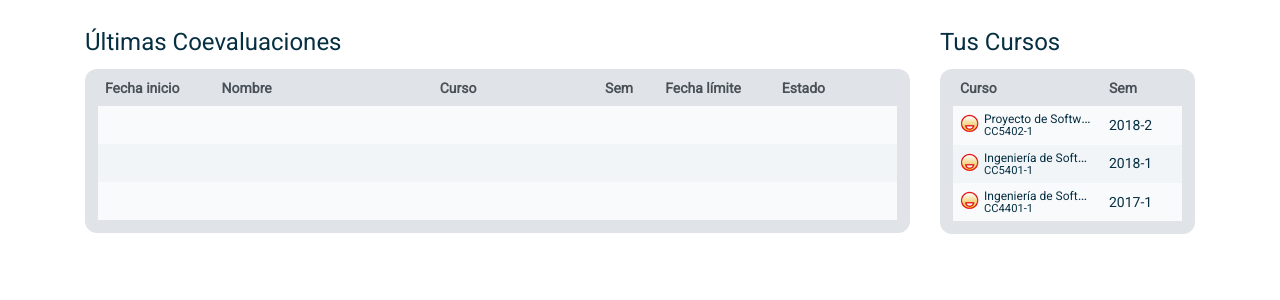
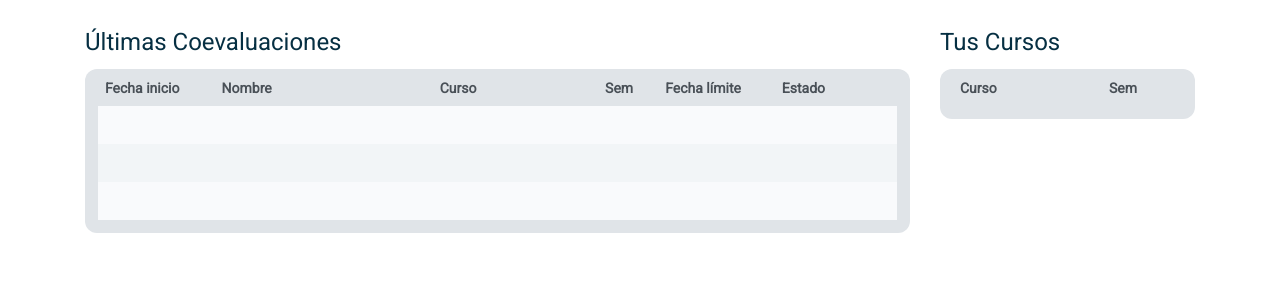
Before and after one commit to DCC-CC4401/2018-2-Tiburoncin-hu-ha-ha-T4, a Django app: template T4/coevaluacion/templates/home.html in a window 1280 px wide. Shown: the part 86-386 px from the top of the page. Run offline with Django 3.2, Linux system fonts and the light colour scheme; the template is opened without the code that fills it, so the values that code supplies are empty; some libraries are stand-ins or nearby versions.

Commit message:
erased static courses

```diff
--- a/T4/coevaluacion/templates/home.html
+++ b/T4/coevaluacion/templates/home.html
@@ -87,39 +87,6 @@
                     </thead>
                     <!-- Cuerpo de tabla (Table Data) -->
                     <tbody>
-                        <tr>
-                            <td class="td-curso-full">
-                                <div class="cargos cargos-alumno tooltip-custom">
-                                    <span class="tooltiptext"></span>
-                                </div>
-                                <span class="curso-nombre">Proyecto de Software</span>
-                                <br>
-                                <span class="curso-codigo">CC5402-1</span>
-                            </td>
-                            <td>2018-2</td>
-                        </tr>
-                        <tr>
-                            <td class="td-curso-full">
-                                <div class="cargos cargos-alumno tooltip-custom">
-                                    <span class="tooltiptext"></span>
-                                </div>
-                                <span class="curso-nombre">Ingeniería de Software II</span>
-                                <br>
-                                <span class="curso-codigo">CC5401-1</span>
-                            </td>
-                            <td>2018-1</td>
-                        </tr>
-                        <tr>
-                            <td class="td-curso-full">
-                                <div class="cargos cargos-alumno tooltip-custom">
-                                    <span class="tooltiptext"></span>
-                                </div>
-                                <span class="curso-nombre">Ingeniería de Software I</span>
-                                <br>
-                                <span class="curso-codigo">CC4401-1</span>
-                            </td>
-                            <td>2017-1</td>
-                        </tr>
                     {% for uic in userInCourse %}
                         <tr class="clickable-row" data-href='{% url "course" year=uic.course.year semester=uic.course.semester code=uic.course.code.code section=uic.course.section_number%}'>
                             <!--<td><a href="{% url "course" year=uic.course.year semester=uic.course.semester code=uic.course.code.code section=uic.course.section_number%}"></a></td>-->
```
